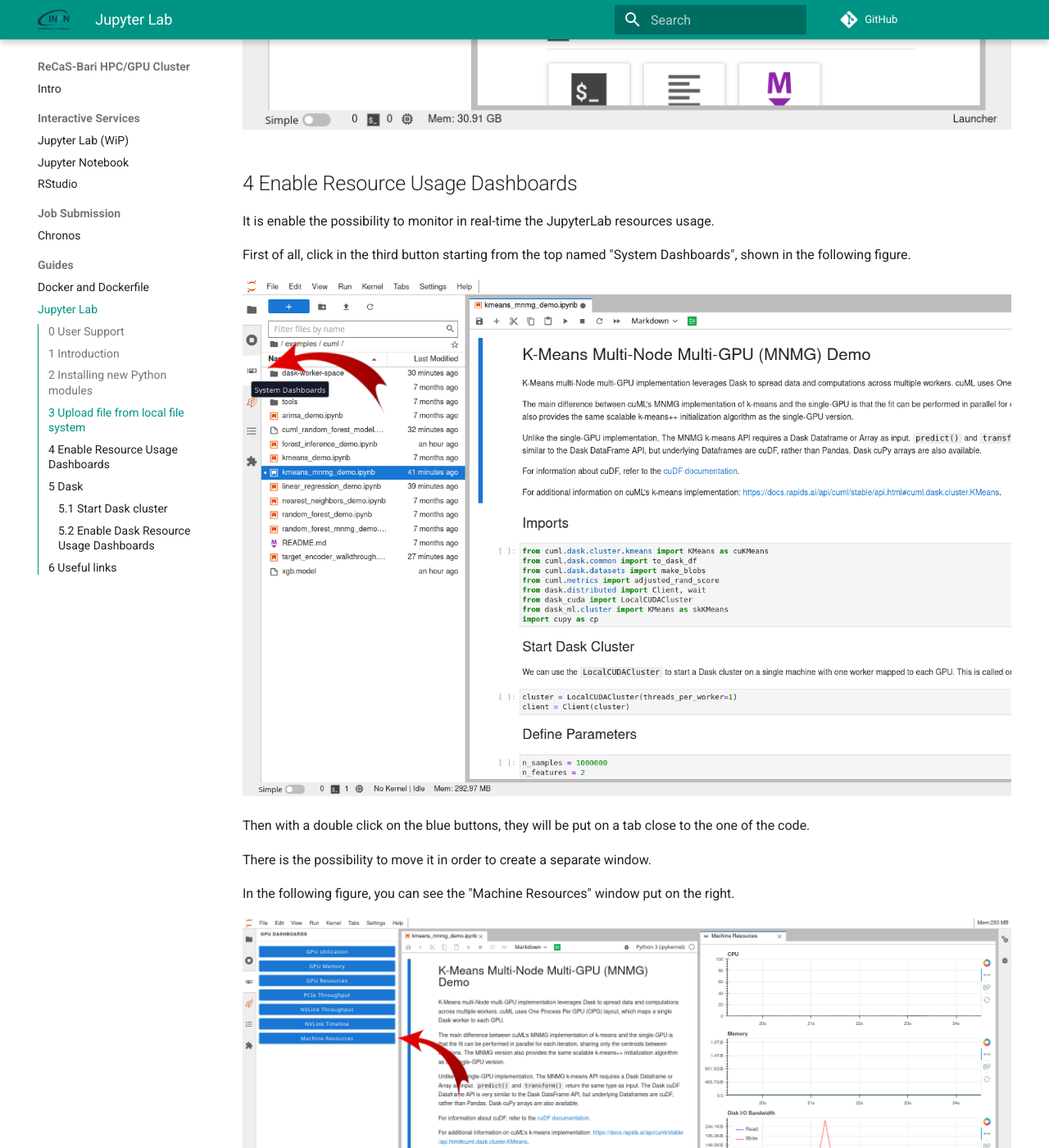
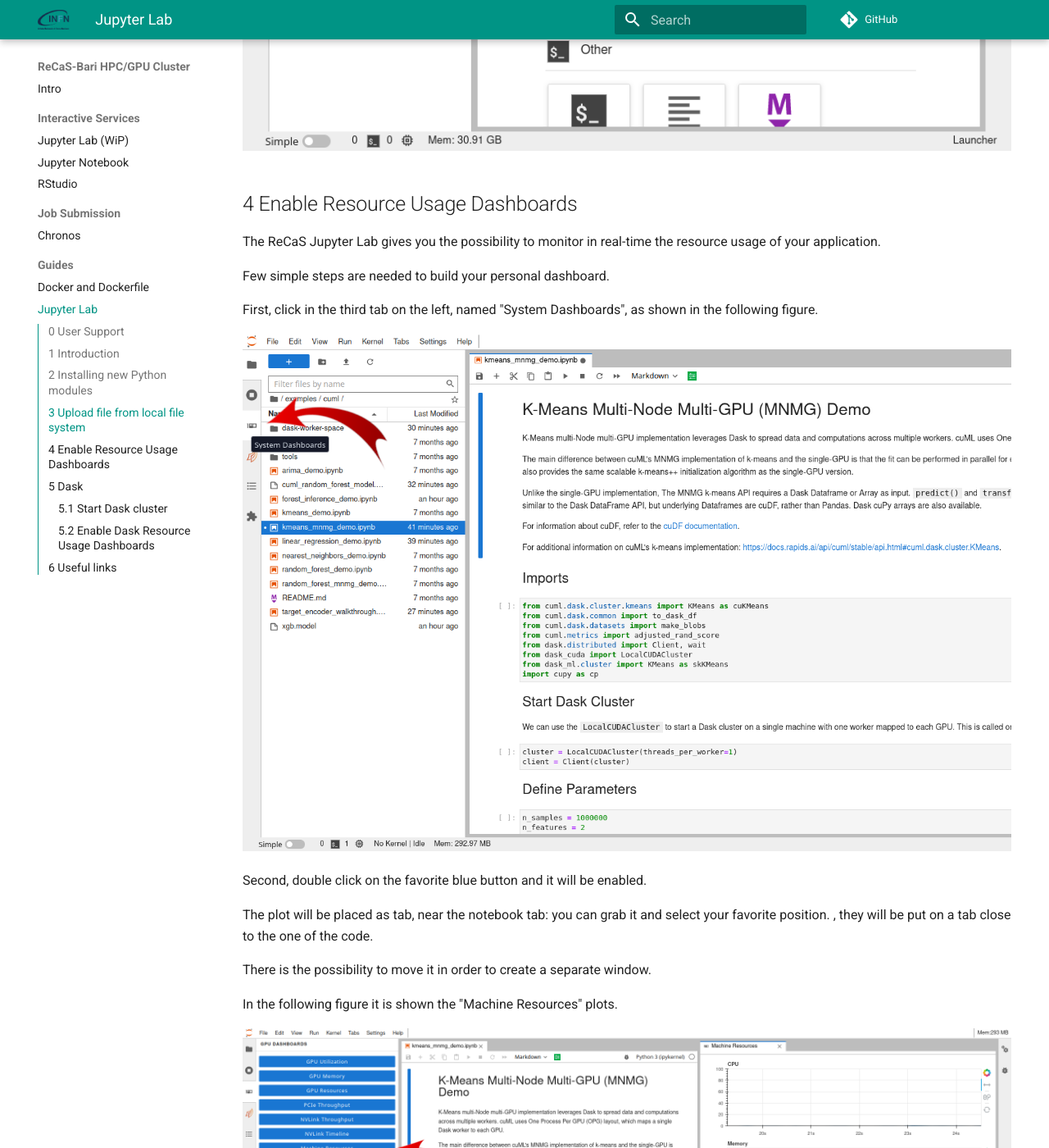
Before and after one commit to jvino/cluster-hpc-gpu-guides, an MkDocs documentation site: the page built from docs/guides/jupyter-lab.md, in a window 1280 px wide and 1400 px high, scrolled down 1999 px. Shown: the whole window at 82% size. Built offline with MkDocs 1.6.1 and Material for MkDocs 9.7.7, drawn with Linux system fonts in a browser that asks for light colours; comment, search, counter and statistics services are not loaded; some of the changed text lies outside the part shown.

````diff
--- a/docs/guides/jupyter-lab.md
+++ b/docs/guides/jupyter-lab.md
@@ -32,43 +32,50 @@
 !!! warning
 	Remember to put a `!` before the command.
 
-Alternately you can use also conda (environment named `rapids`) and install packages using the Terminal, accessible opening a new Lancher and selecting `Terminal`.
+Alternately you can use also `conda` (environment named `rapids`) and install packages using the Terminal (you can access to it by opening a new Lancher and selecting `Terminal`).
 
-For example:
+The following lines show how to install `mysql` package:
 
 ```bash
 conda activate rapids
 conda install -y mysql
 ```
 
-Then return in the notebook and `import mysql`.
+After the installation, return in the notebook and type  `import mysql`.
 
 !!! note
-    When possible, prefer `pip`.
+    Consider `pip` as first option.
 
 ## 3 Upload file from local file system
 
-To Upload files from local file system to the JupyterLab workspace you can use the specific button shown in the following figure.
+To Upload files from your local file system to the JupyterLab workspace, press the button shown in the following figure and select the files to would like to upload.
 
 ![jupyterlab-upload-file](images/jupyterlab-upload-file.png)
 
 ## 4 Enable Resource Usage Dashboards
 
-It is enable the possibility to monitor in real-time the JupyterLab resources usage.
+The ReCaS Jupyter Lab gives you the possibility to monitor in real-time the resource usage of your application.
 
-First of all, click in the third button starting from the top named "System Dashboards", shown in the following figure.
+Few simple steps are needed to build your personal dashboard.
+
+First, click in the third tab on the left, named "System Dashboards", as shown in the following figure.
 
 ![jupyterlab-monitor-resources-1](images/jupyterlab-monitor-resources-1.png)
 
-Then with a double click on the blue buttons, they will be put on a tab close to the one of the code.
+Second, double click on the favorite blue button and it will be enabled.
+
+The plot will be placed as tab, near the notebook tab: you can grab it and select your favorite position.
+, they will be put on a tab close to the one of the code.
 
 There is the possibility to move it in order to create a separate window.
 
-In the following figure, you can see the "Machine Resources" window put on the right.
+In the following figure it is shown the "Machine Resources" plots.
 
 ![jupyterlab-monitor-resources-2](images/jupyterlab-monitor-resources-2.png)
 
-Additional charts can be put on the screen.
+Additional plots can be put on the screen.
+
+In the following figure it is shown also the "GPU Resources" plots.
 
 ![jupyterlab-monitor-resources-3](images/jupyterlab-monitor-resources-3.png)
 
````
